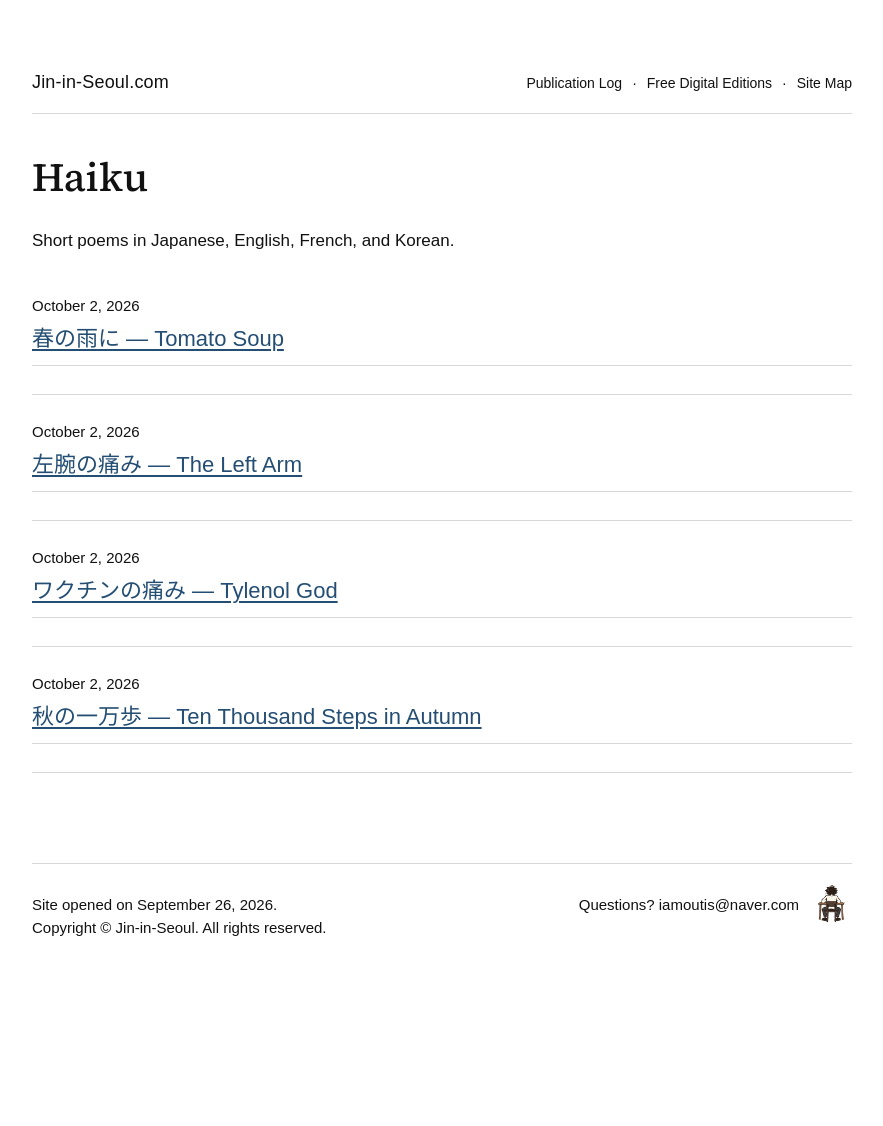
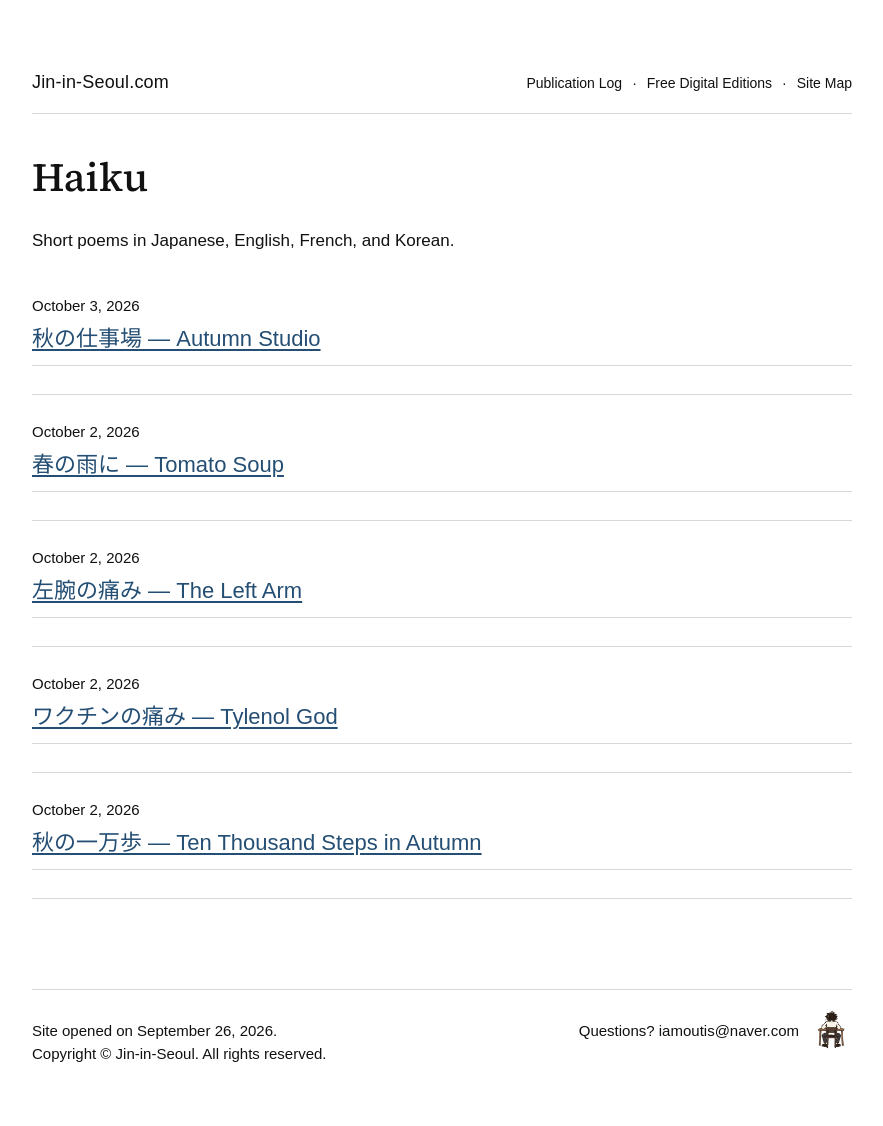
Before and after one commit to Jin-in-Seoul/Jin-in-Seoul, a Jekyll site: the page built from haiku/index.html, in a window 1280 px wide. Shown: the whole page, without its empty margins (198-1081 px from the left). Built offline with Jekyll 4.4.1, drawn with Linux system fonts in a browser that asks for light colours; before the commit the page ends 1000 px from its top, so only the background shows below that.

Commit message:
Add Autumn Studio to haiku index

```diff
--- a/haiku/index.html
+++ b/haiku/index.html
@@ -28,6 +28,10 @@
 
     <div class="haiku-list">
       <article class="haiku-list-item">
+        <time datetime="2026-10-03">October 3, 2026</time>
+        <h2><a href="/haiku/2026/10/03/001/">秋の仕事場 — Autumn Studio</a></h2>
+      </article>
+      <article class="haiku-list-item">
         <time datetime="2026-10-02">October 2, 2026</time>
         <h2><a href="/haiku/2026/10/02/001/">春の雨に — Tomato Soup</a></h2>
       </article>
```
